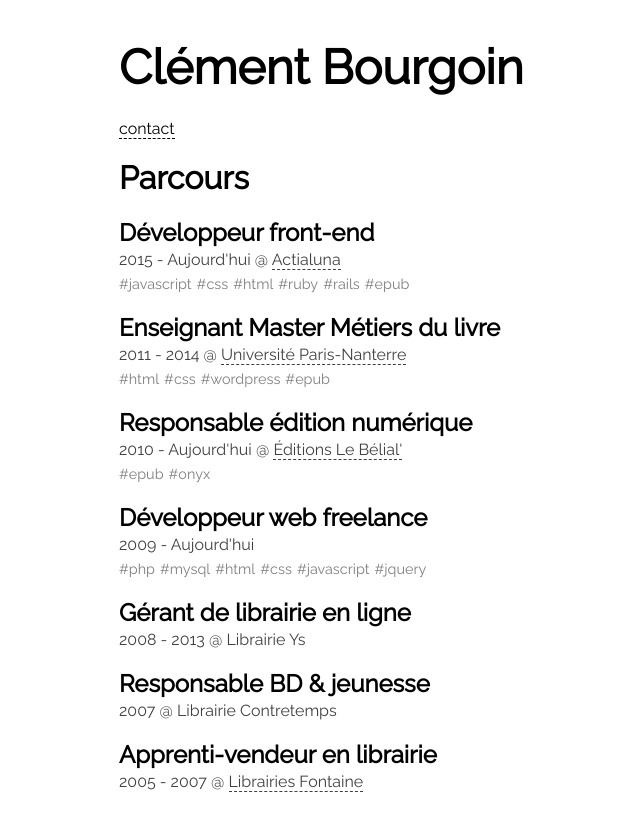
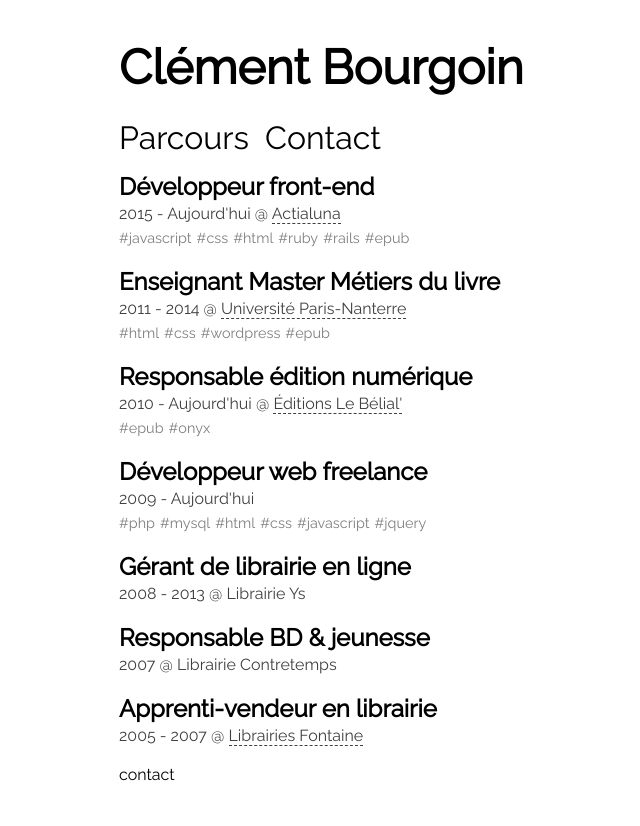
Before and after one commit to clemlatz/clemlatz.dev, a React (Create React App) app: page / in a window 1280 px wide. Shown: the whole page, without its empty margins (181-821 px from the left). After the commit the page ends 800 px from the top, so only its background shows below. Built offline with nearby package versions, Linux system fonts and the light colour scheme.

Commit message:
Add navigation menu

```diff
--- a/src/App.css
+++ b/src/App.css
@@ -18,3 +18,20 @@
   font-size: 3em;
   margin: .5em 0;
 }
+
+.App-navigation ul {
+  display: flex;
+  list-style: none;
+  margin: 0;
+  margin-bottom: 1em;
+  padding: 0;
+}
+
+.App-navigation li {
+  font-size: 2em;
+  padding-right: .5em;
+}
+
+.App-navigation a {
+  border: 0;
+}
--- a/src/App.js
+++ b/src/App.js
@@ -1,16 +1,33 @@
 import React, { Component } from 'react';
+import { BrowserRouter } from 'react-router-dom';
+
 import './App.css';
 
 import ExperienceList from './ExperienceList/ExperienceList';
+import Contact from './Contact/Contact';
 
 class App extends Component {
   render() {
     return (
-      <div className="App">
-        <h1 className="site-title">Clément Bourgoin</h1>
-        <p><a href="https://nokto.net/contact/">contact</a></p>
-        <ExperienceList/>
-      </div>
+      <BrowserRouter>
+        <div className="App">
+          <header>
+            <h1 className="site-title">Clément Bourgoin</h1>
+            <nav className="App-navigation">
+              <ul>
+                <li>
+                  <a href="/experiences">Parcours</a>
+                </li>
+                <li>
+                  <a href="/contact">Contact</a>
+                </li>
+              </ul>
+            </nav>
+          </header>
+          <ExperienceList/>
+          <Contact/>
+        </div>
+      </BrowserRouter>
     );
   }
 }
--- a/src/ExperienceList/ExperienceList.js
+++ b/src/ExperienceList/ExperienceList.js
@@ -36,7 +36,6 @@ export default class ExperienceList extends React.Component {
 
     return (
       <div>
-        <h1>Parcours</h1>
         {experiences}
       </div>
     );
```
